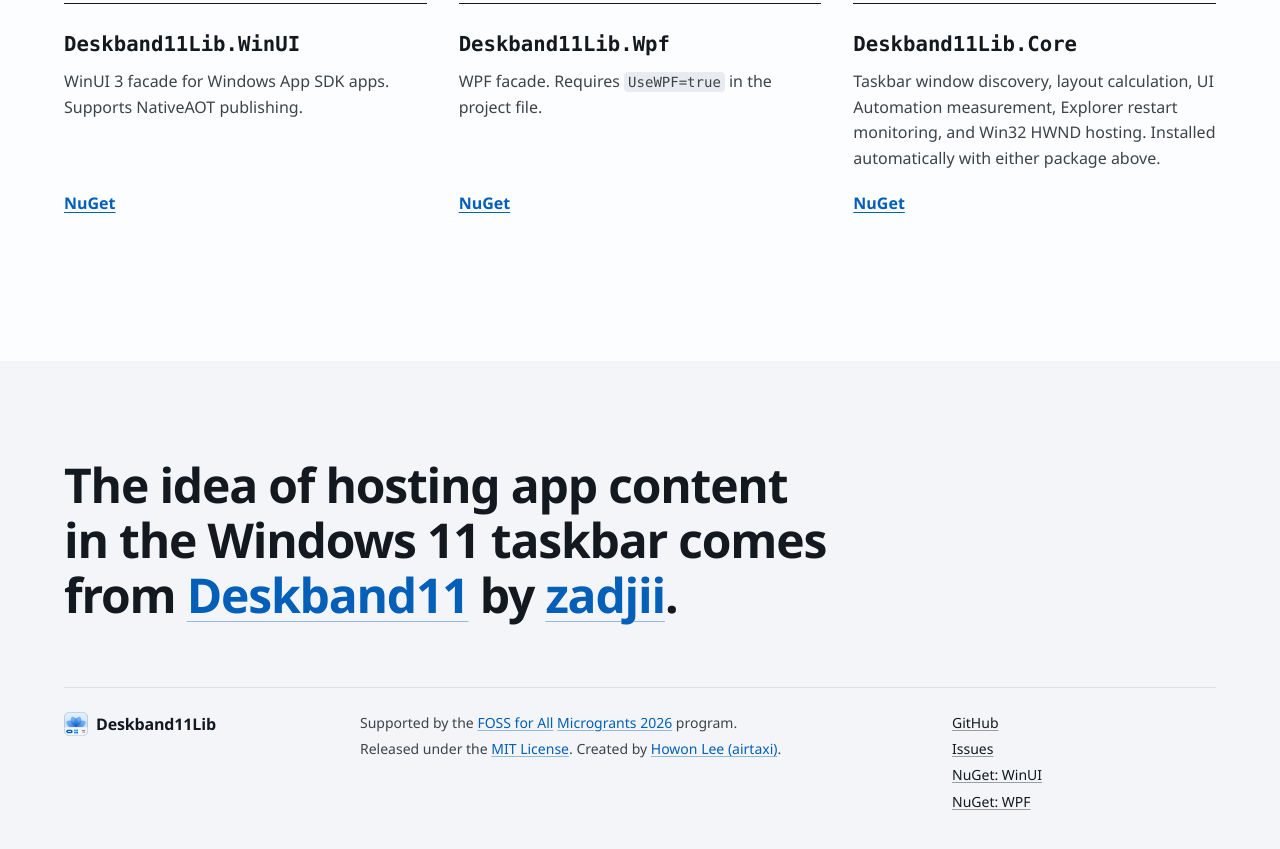
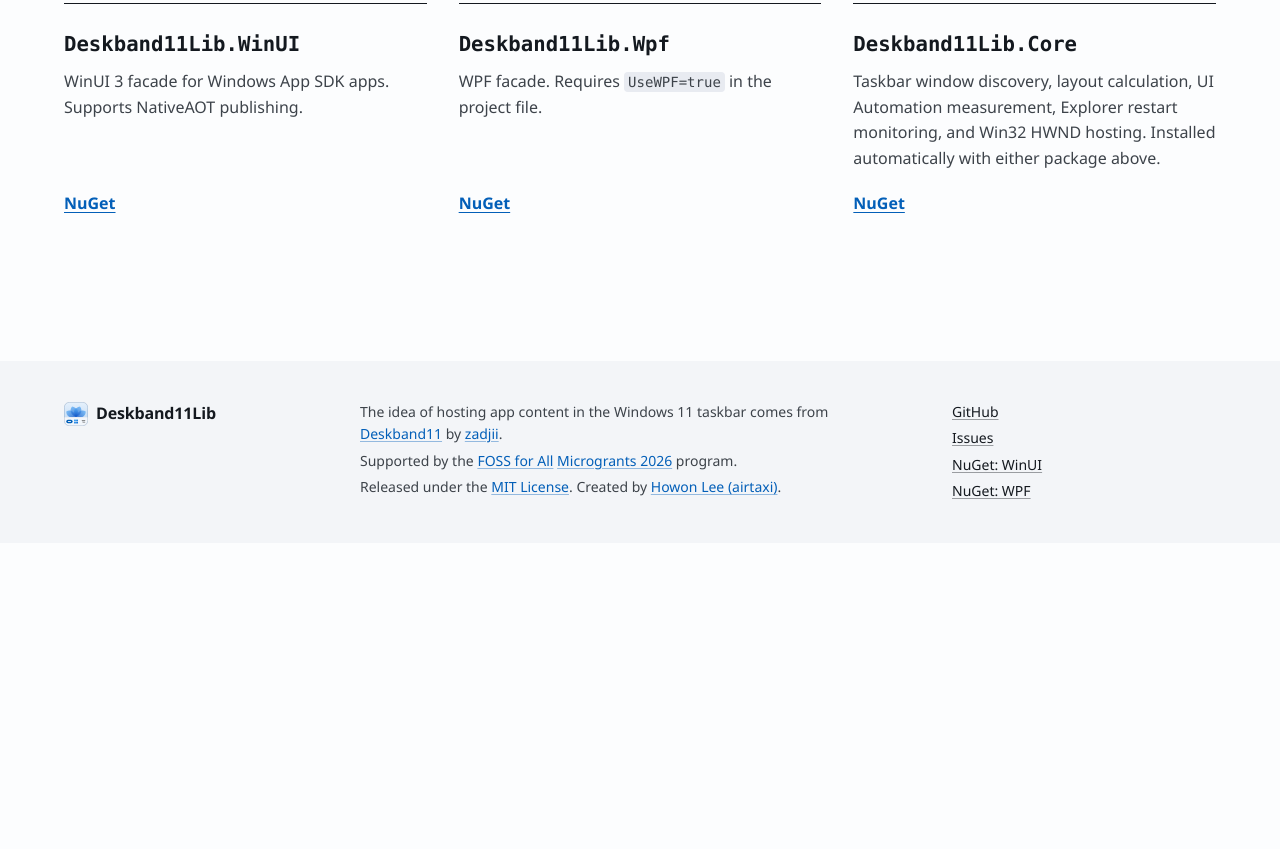
Before and after one commit to airtaxi/Deskband11Lib, a plain HTML site: page site/index.html in a window 1280 px wide. Shown: the part 5546-6395 px from the top of the page. After the commit the page ends 6089 px from the top, so only its background shows below. Drawn offline with Linux system fonts and the light colour scheme.

Commit message:
fix: move the Deskband11 credit into the footer text

```diff
--- a/site/index.html
+++ b/site/index.html
@@ -427,12 +427,11 @@ window.Show();</code></pre>
 
   <footer class="site-footer">
     <div class="container">
-      <p class="footer-statement" lang="en">The idea of hosting app content in the Windows 11 taskbar comes from <a href="https://github.com/zadjii/Deskband11">Deskband11</a> by <a href="https://github.com/zadjii">zadjii</a>.</p>
-      <p class="footer-statement" lang="ko">Windows 11 작업 표시줄 안에 앱 콘텐츠를 배치한다는 아이디어는 <a href="https://github.com/zadjii">zadjii</a>의 <a href="https://github.com/zadjii/Deskband11">Deskband11</a>에서 시작되었습니다.</p>
-
       <div class="footer-meta">
         <p class="wordmark"><img src="favicon.svg" width="24" height="24" alt="">Deskband11Lib</p>
         <div class="footer-text">
+          <p lang="en">The idea of hosting app content in the Windows 11 taskbar comes from <a href="https://github.com/zadjii/Deskband11">Deskband11</a> by <a href="https://github.com/zadjii">zadjii</a>.</p>
+          <p lang="ko">Windows 11 작업 표시줄 안에 앱 콘텐츠를 배치한다는 아이디어는 <a href="https://github.com/zadjii">zadjii</a>의 <a href="https://github.com/zadjii/Deskband11">Deskband11</a>에서 시작되었습니다.</p>
           <p lang="en">Supported by the <a href="https://fossforall.org">FOSS for All</a> <a href="https://forum.fossforall.org/t/foss-for-all-microgrants-2026/162">Microgrants 2026</a> program.</p>
           <p lang="ko"><a href="https://fossforall.org">FOSS for All</a>의 <a href="https://forum.fossforall.org/t/foss-for-all-microgrants-2026/162">Microgrants 2026</a> 지원 사업으로부터 후원을 받고 있습니다.</p>
           <p lang="en">Released under the <a href="https://github.com/airtaxi/Deskband11Lib/blob/master/LICENSE">MIT License</a>. Created by <a href="https://github.com/airtaxi">Howon Lee (airtaxi)</a>.</p>
--- a/site/styles.css
+++ b/site/styles.css
@@ -888,19 +888,9 @@ td.num {
 /* Footer */
 
 .site-footer {
-  padding-block: var(--space-3xl) var(--space-2xl);
+  padding-block: var(--space-xl);
   background: var(--color-paper-2);
   color: var(--color-ink);
-}
-
-.footer-statement {
-  max-width: 30ch;
-  font-family: var(--font-display);
-  font-size: var(--text-section);
-  font-weight: 600;
-  line-height: 1.15;
-  letter-spacing: var(--tracking-display);
-  text-wrap: balance;
 }
 
 .footer-meta {
@@ -908,9 +898,6 @@ td.num {
   grid-template-columns: repeat(12, minmax(0, 1fr));
   gap: var(--space-lg) var(--gap-columns);
   align-items: start;
-  margin-top: var(--space-2xl);
-  padding-top: var(--space-lg);
-  border-top: 1px solid var(--color-rule);
   color: var(--color-ink-2);
   font-size: var(--text-sm);
 }
```
